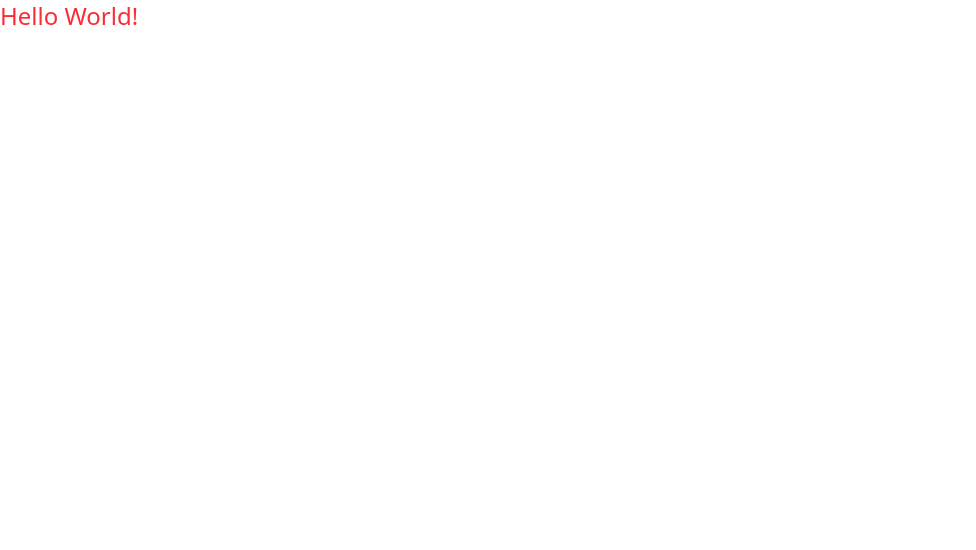
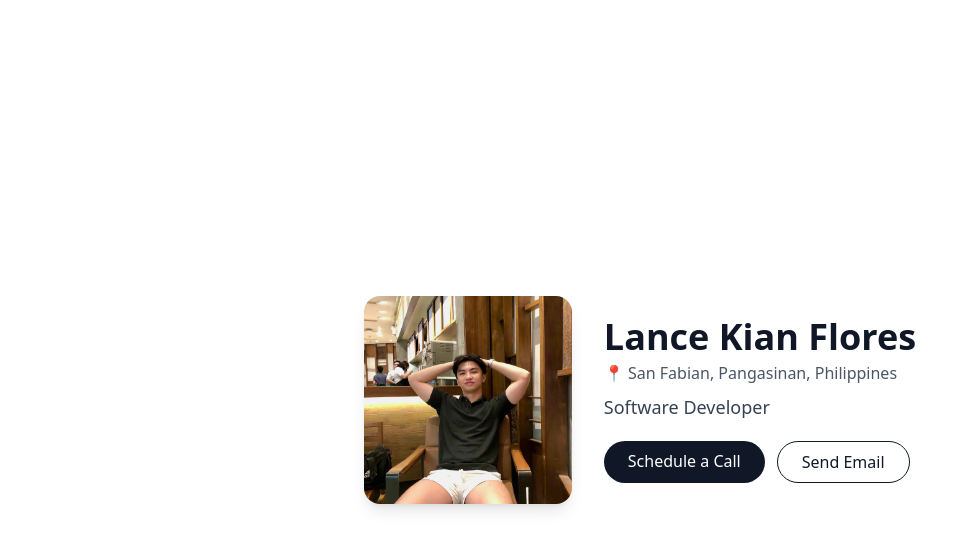
Before and after one commit to lancekian12/my-portfolio, a Next.js app: page / in a window 1280 px wide. Shown: the top 550 px of the page, without its empty margins (0-976 px from the left). Built offline with nearby package versions, Linux system fonts and the light colour scheme.

Commit message:
setup for hero section for now

```diff
--- /dev/null
+++ b/app/components/Hero.tsx
@@ -0,0 +1,50 @@
+import Image from "next/image";
+
+const Hero = () => {
+  return (
+    <section className="min-h-screen flex flex-col md:flex-row items-center justify-center gap-8 text-center md:text-left px-6">
+      {/* Profile Image */}
+      <div className="w-40 h-40 md:w-52 md:h-52 overflow-hidden rounded-2xl shadow-lg">
+        <Image
+          src="/images/kian.jpg"
+          alt="Lance Kian Flores"
+          width={208}
+          height={208}
+          className="object-cover w-full h-full"
+          priority
+        />
+      </div>
+
+      {/* Text Info */}
+      <div>
+        <h1 className="font-heading text-3xl md:text-4xl font-bold text-gray-900">
+          Lance Kian Flores
+        </h1>
+        <p className="font-body text-gray-600 mt-1">
+          📍 San Fabian, Pangasinan, Philippines
+        </p>
+        <p className="font-body text-lg mt-2 text-gray-700">
+          Software Developer
+        </p>
+
+        {/* Buttons */}
+        <div className="flex flex-col md:flex-row gap-3 mt-5 justify-center md:justify-start">
+          <a
+            href="#contact"
+            className="bg-gray-900 text-white px-6 py-2 rounded-full font-medium hover:bg-gray-800 transition"
+          >
+            Schedule a Call
+          </a>
+          <a
+            href="mailto:yourname@email.com"
+            className="border border-gray-900 text-gray-900 px-6 py-2 rounded-full font-medium hover:bg-gray-900 hover:text-white transition"
+          >
+            Send Email
+          </a>
+        </div>
+      </div>
+    </section>
+  );
+};
+
+export default Hero;
--- a/app/layout.tsx
+++ b/app/layout.tsx
@@ -1,32 +1,34 @@
-import type { Metadata } from "next";
-import { Geist, Geist_Mono } from "next/font/google";
+// app/layout.tsx (Next.js App Router)
+import { Montserrat, Lato } from "next/font/google";
 import "./globals.css";
 
-const geistSans = Geist({
-  variable: "--font-geist-sans",
+// Load fonts
+const montserrat = Montserrat({
   subsets: ["latin"],
+  variable: "--font-montserrat",
+  weight: ["400", "500", "600", "700"],
 });
 
-const geistMono = Geist_Mono({
-  variable: "--font-geist-mono",
+const lato = Lato({
   subsets: ["latin"],
+  variable: "--font-lato",
+  weight: ["300", "400", "700"],
 });
 
-export const metadata: Metadata = {
-  title: "Create Next App",
-  description: "Generated by create next app",
+export const metadata = {
+  title: "My Portfolio",
+  description:
+    "Minimalist one-page portfolio built with Next.js + Tailwind CSS",
 };
 
 export default function RootLayout({
   children,
-}: Readonly<{
+}: {
   children: React.ReactNode;
-}>) {
+}) {
   return (
-    <html lang="en">
-      <body className={`${geistSans.variable} ${geistMono.variable}`}>
-        {children}
-      </body>
+    <html lang="en" className={`${montserrat.variable} ${lato.variable}`}>
+      <body className="font-body bg-white text-gray-800">{children}</body>
     </html>
   );
 }
--- a/app/page.tsx
+++ b/app/page.tsx
@@ -1,6 +1,9 @@
-import Image from "next/image";
-import styles from "./page.module.css";
+import Hero from "./components/Hero";
 
 export default function Home() {
-  return <h1 className="text-2xl text-red-500">Hello World!</h1>;
+  return (
+    <main className="flex flex-col items-center justify-center text-center">
+      <Hero />
+    </main>
+  );
 }
--- /dev/null
+++ b/tailwind.config.ts
@@ -0,0 +1,21 @@
+// tailwind.config.ts
+import type { Config } from "tailwindcss";
+
+const config: Config = {
+  content: [
+    "./app/**/*.{ts,tsx}",
+    "./components/**/*.{ts,tsx}",
+  ],
+  theme: {
+    extend: {
+      fontFamily: {
+        sans: ["var(--font-montserrat)", "sans-serif"], // optional
+        body: ["var(--font-lato)", "sans-serif"],
+        heading: ["var(--font-montserrat)", "sans-serif"],
+      },
+    },
+  },
+  plugins: [],
+};
+
+export default config;
```
Also changed, not shown: public/images/kian.jpg (added).
